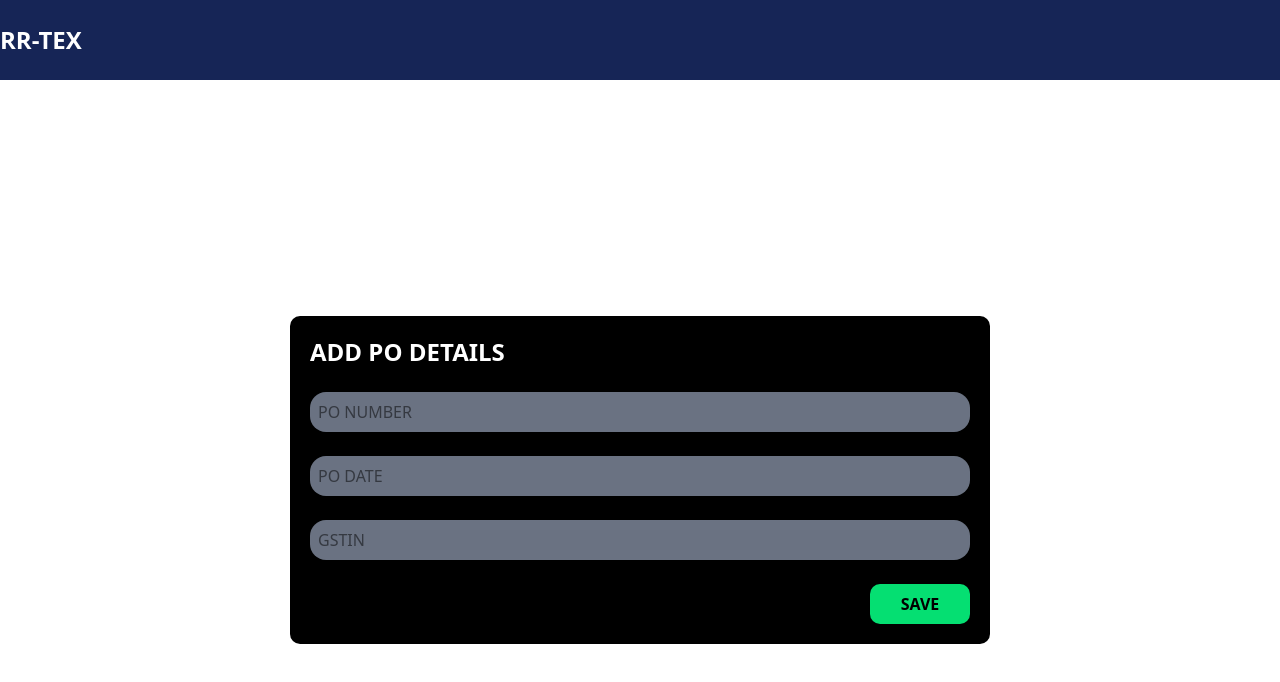
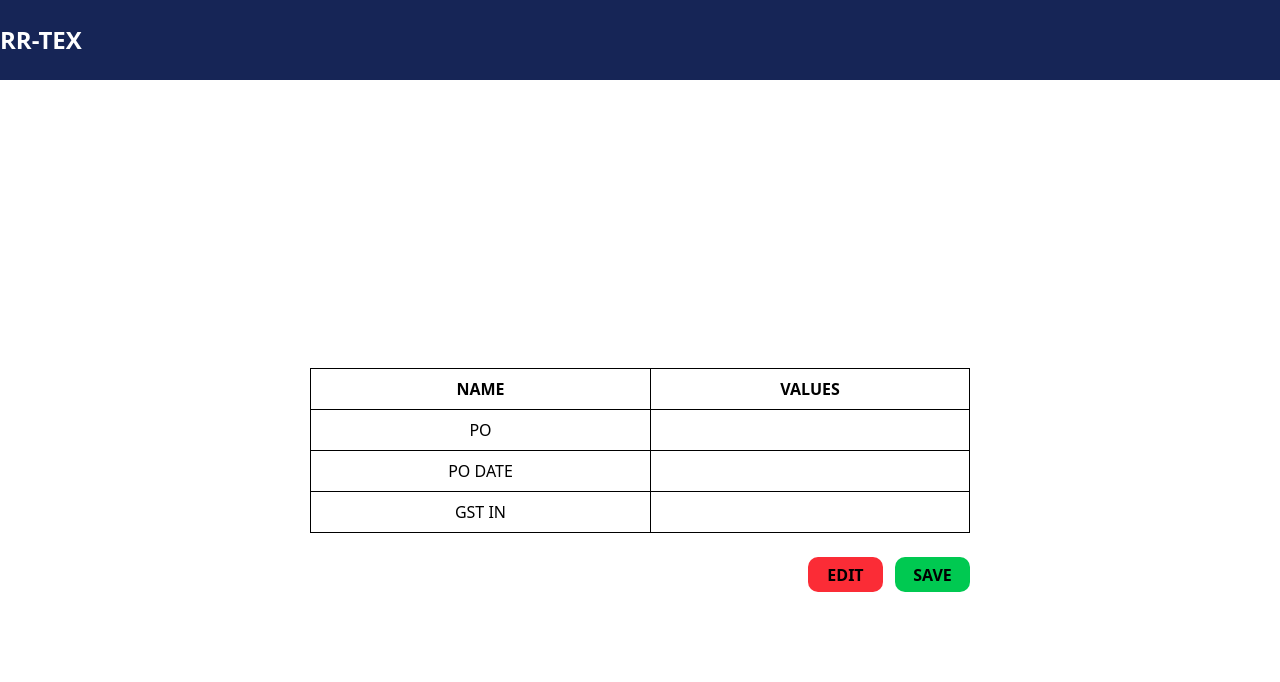
Before and after one commit to Abishek00ujj/RR-TEX-Product-, a React (Vite) app in the folder frontend/: page /createPo in a window 1280 px wide. Shown: the top 682 px of the page. Built offline with nearby package versions, Linux system fonts and the light colour scheme.

Commit message:
button Added!

```diff
--- a/frontend/src/pages/Po.jsx
+++ b/frontend/src/pages/Po.jsx
@@ -1,20 +1,25 @@
 import React, { useState, useRef } from 'react';
 import Navbar from '../components/Navbar';
 import toast, { Toaster } from 'react-hot-toast';
-
+import { useNavigate } from 'react-router-dom';
 const Po = () => {
+    const navigate=useNavigate();
     const [Podata, setPodata] = useState({ PO: '', PoDate: '', GstIn: '' });
     const poRef = useRef(null);
     const gstInRef = useRef(null);
     const poDateRef = useRef(null);
 
-    const [hide1, setHide1] = useState(false);
+    const [hide1, setHide1] = useState(true);
 
     const notify = (message, icon = "X") =>
         toast.error(message, {
             position: 'top-center',
             icon,
         });
+
+        const handleNext=()=>{
+
+        }
 
     const handlePo = () => {
         const PO = poRef.current.value.trim();
@@ -81,10 +86,15 @@ const Po = () => {
                                         </tr>
                                     </thead>
                                 </table>
-                                <div className='w-full flex justify-end'>
+                                <div className='w-full flex justify-end gap-3'>
                                     <div className="w-[75px] h-[35px] flex justify-center items-center">
                                         <div className='w-full h-full bg-red-500 justify-center items-center text-black font-bold flex rounded-[10px]' onClick={toggleNow1}>
                                             EDIT
+                                        </div>
+                                    </div>
+                                    <div className="w-[75px] h-[35px] flex justify-center items-center">
+                                        <div className='w-full h-full bg-green-500 justify-center items-center text-black font-bold flex rounded-[10px]' onClick={handleNext}>
+                                            SAVE
                                         </div>
                                     </div>
                                 </div>
@@ -100,7 +110,8 @@ const Po = () => {
                                 <input ref={poDateRef} defaultValue={Podata.PoDate} className='text-black bg-gray-500 p-2 4 rounded-2xl' placeholder='PO DATE' type="text" />
                                 <input ref={gstInRef} defaultValue={Podata.GstIn} className='text-black bg-gray-500 p-2 4 rounded-2xl' placeholder='GSTIN' type="text" />
                                 <div className='w-full flex justify-end'>
-                                    <div onClick={handlePo} className='bg-green-400 text-black font-bold rounded-[10px] w-[100px] h-[40px] flex justify-center items-center'>
+                                    <div onClick={handlePo} className='bg-green-400 text-black font-bold rounded-[10px] w-[100px] h-[40px] flex justify-center items-center'
+                                    >
                                         SAVE
                                     </div>
                                 </div>
```
